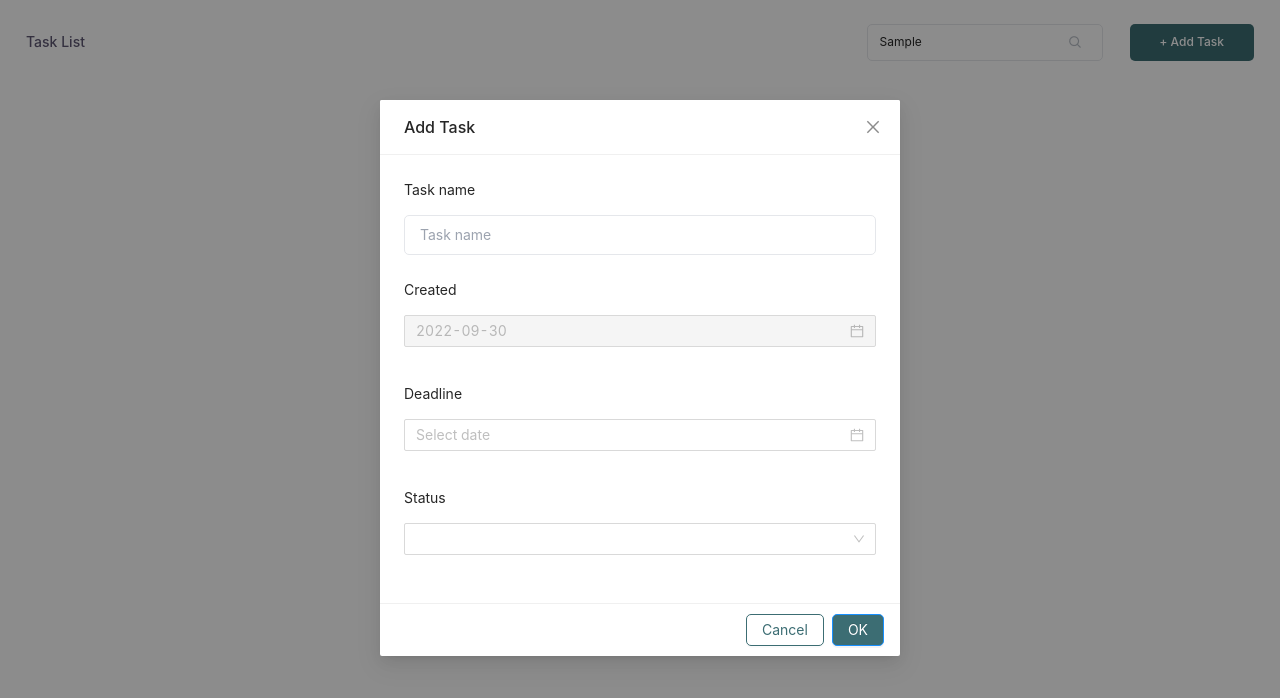
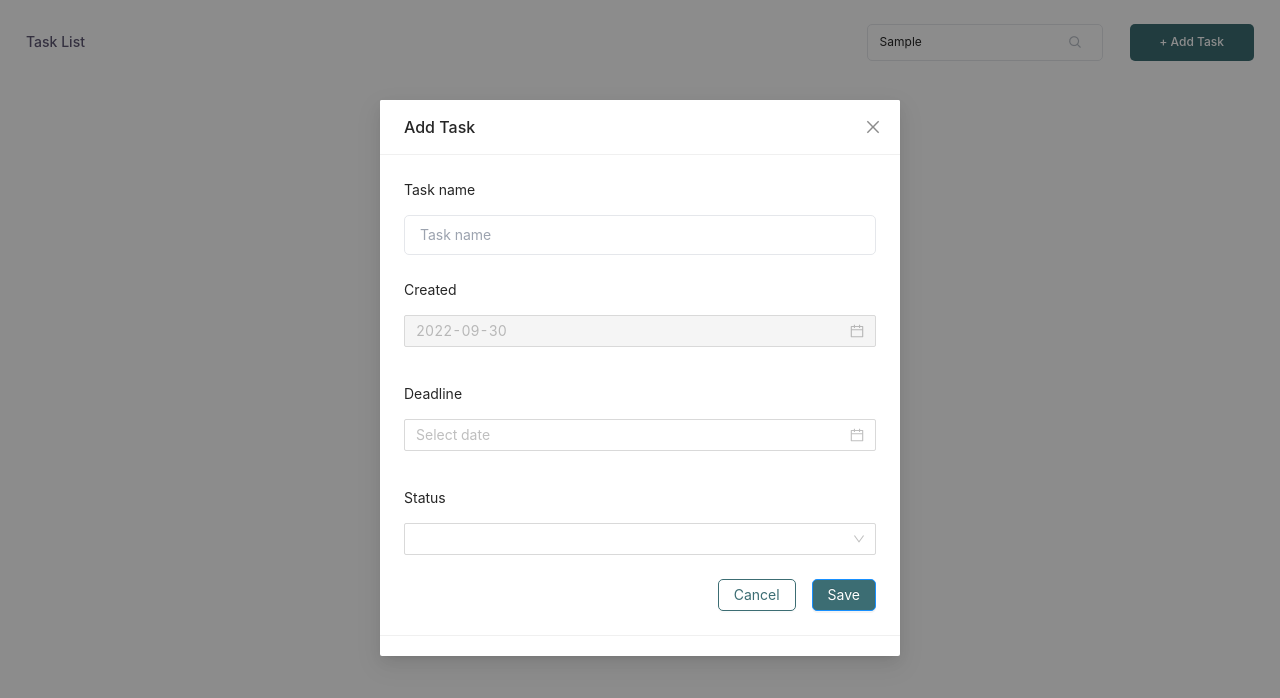
Before and after one commit to hi3utr/JobList, a React (Create React App) app: page / in a window 1280 px wide. Both pictures are taken after typing "Sample" into the empty fields and a click on the button "+ Add Task". Shown: the top 698 px of the page. Built offline with nearby package versions, Linux system fonts and the light colour scheme; no server answers.

Commit message:
feature: finish crud funtional

```diff
--- a/src/App.js
+++ b/src/App.js
@@ -19,7 +19,7 @@ function App() {
 
   return (
     <div className="App">
-      <NavBar jobApi={jobApi} />
+      <NavBar fetchApi={fetchApi} />
       {jobs.length > 0 && (
         <TableList
           jobs={jobs}
--- a/src/NavBar.js
+++ b/src/NavBar.js
@@ -1,4 +1,4 @@
-import React, { useState, useContext } from "react";
+import React, { useState, useContext, useRef } from "react";
 import { Button, Modal, DatePicker, Space, Select, Form } from "antd";
 import { TaskModal } from "./TaskModal";
 import moment from "moment";
@@ -14,6 +14,7 @@ export const NavBar = (props) => {
     deadline: "",
     status: "",
   });
+  const inputSearch = useRef();
 
   const { searchTerm, setSearchTerm } = useContext(SearchContext);
 
@@ -32,6 +33,8 @@ export const NavBar = (props) => {
 
   const handleOk = () => {
     setIsEditModalOpen(false);
+    inputSearch.current.value = "";
+    props.fetchApi();
   };
 
   const handleCancel = () => {
@@ -46,6 +49,7 @@ export const NavBar = (props) => {
         <div className="relative">
           <input
             className="border rounded-[5px] mr-[27px] py-[8px] pl-[12px] text-[12px] pr-[30px]"
+            ref={inputSearch}
             placeholder="Search task"
             onChange={debounce((e) => {
               setSearchTerm(e.target.value.toLocaleLowerCase());
--- a/src/TableList.js
+++ b/src/TableList.js
@@ -1,11 +1,13 @@
 import { Space, Table, Tag, Modal } from "antd";
 import { ExclamationCircleOutlined } from "@ant-design/icons";
-import React, { useState } from "react";
+import React, { useState, useContext } from "react";
 import * as dayjs from "dayjs";
 import moment from "moment";
 import { TaskModal } from "./TaskModal";
+import { SearchContext } from "./Provider/SearchProvider";
 
 const TableList = (props) => {
+  const { searchTerm, setSearchTerm } = useContext(SearchContext);
   const [isEditModalOpen, setIsEditModalOpen] = useState(false);
   const [task, setTask] = useState({
     name: "",
@@ -27,21 +29,20 @@ const TableList = (props) => {
       color: "volcano",
     },
   ];
-  const onChange = (date, dateString) => {
-    console.log(date, dateString);
-  };
+  const onChange = (date, dateString) => {};
   const showEditModal = (record) => {
     setTask({
       ...record,
       deadline: moment(record.deadline),
       created: moment(record.created),
-      status: tags[record.status % 3].value,
+      status: record.status % 3,
     });
     setIsEditModalOpen(true);
   };
 
   const handleOk = () => {
     setIsEditModalOpen(false);
+    props.fetchApi(searchTerm);
   };
 
   const handleCancel = () => {
@@ -52,11 +53,14 @@ const TableList = (props) => {
   const getStatus = (status) => {
     const tag = tags[status % 3];
 
-    return (
-      <Tag color={tag.color} key={tag}>
-        {tag.value.toUpperCase()}
-      </Tag>
-    );
+    if (tag)
+      return (
+        <Tag color={tag.color} key={tag}>
+          {tag.value.toUpperCase()}
+        </Tag>
+      );
+
+    return;
   };
 
   const columns = [
@@ -144,6 +148,7 @@ const TableList = (props) => {
         handleCancel={handleCancel}
         task={task}
         onChange={onChange}
+        jobId={task.key}
       />
     </div>
   );
--- a/src/TaskModal.js
+++ b/src/TaskModal.js
@@ -1,16 +1,56 @@
-import { Space, Modal, Form, Select, DatePicker } from "antd";
+import { Space, Modal, Form, Select, DatePicker, Button } from "antd";
 import React from "react";
 
 export const TaskModal = (props) => {
+  function createJob(data) {
+    var options = {
+      method: "POST",
+      headers: {
+        "Content-Type": "application/json",
+      },
+      body: JSON.stringify(data),
+    };
+    fetch("https://630eca933792563418817e08.mockapi.io/products", options).then(
+      function (response) {
+        props.handleOk();
+        return response.json();
+      }
+    );
+  }
+
+  function updateJob(data) {
+    var options = {
+      method: "PATCH",
+      headers: {
+        "Content-Type": "application/json",
+      },
+      body: JSON.stringify(data),
+    };
+    fetch(
+      "https://630eca933792563418817e08.mockapi.io/products" +
+        "/" +
+        props.jobId,
+      options
+    ).then(function (response) {
+      props.handleOk();
+      return response.json();
+    });
+  }
+
   return (
     <div>
       <Modal
         title={props.isCreateModal ? "Add Task" : "Edit Task"}
         open={props.isEditModalOpen}
-        onOk={props.handleOk}
         onCancel={props.handleCancel}
+        okButtonProps={{ hidden: true }}
+        cancelButtonProps={{ hidden: true }}
+        destroyOnClose
       >
-        <Form initialValues={props.task}>
+        <Form
+          initialValues={props.task}
+          onFinish={props.isCreateModal ? createJob : updateJob}
+        >
           <div className="mb-[12px]">
             <p>Task name</p>
             <Form.Item name="name">
@@ -41,11 +81,19 @@ export const TaskModal = (props) => {
             <p>Status</p>
             <Form.Item name="status">
               <Select>
-                <Select.Option value="done">Done</Select.Option>
-                <Select.Option value="doing">Doing</Select.Option>
-                <Select.Option value="fail">Fail</Select.Option>
+                <Select.Option value={0}>Done</Select.Option>
+                <Select.Option value={1}>Doing</Select.Option>
+                <Select.Option value={2}>Fail</Select.Option>
               </Select>
             </Form.Item>
+          </div>
+          <div className="flex justify-end gap-4">
+            <Button type="default" onClick={props.handleCancel}>
+              Cancel
+            </Button>
+            <Button type="primary" htmlType="submit">
+              Save
+            </Button>
           </div>
         </Form>
       </Modal>
```
